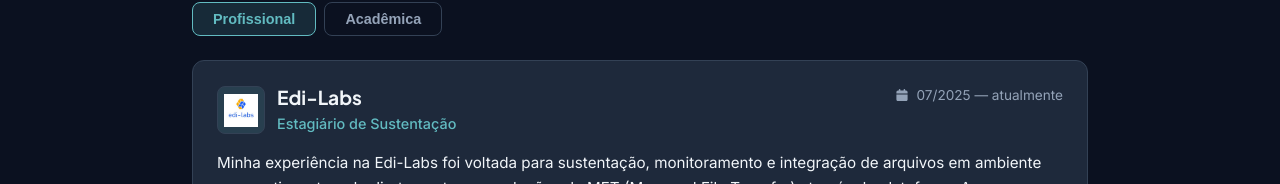
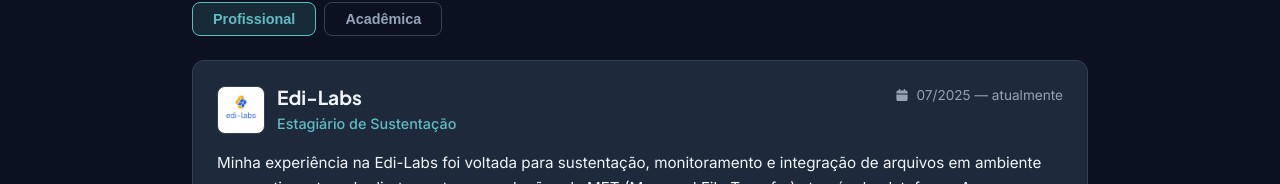
Before and after one commit to pedro-Trovo/Portfolio-pedro-trovo, a React (Vite) app: page /experiencias/profissional in a window 1280 px wide. Shown: the part 187-371 px from the top of the page. Built offline with nearby package versions, Linux system fonts and the light colour scheme.

Commit message:
fix: fundo branco e imagem maior nos logos de experiencias

```diff
--- a/src/styles/components/experiences.css
+++ b/src/styles/components/experiences.css
@@ -86,15 +86,15 @@
   display: flex;
   align-items: center;
   justify-content: center;
-  background-color: var(--color-accent-dim);
+  background-color: #ffffff;
   border: 1px solid var(--color-border);
   border-radius: 8px;
-  padding: 0.4rem;
+  padding: 0.2rem;
 }
 
 .experience-logo {
-  width: 2.2rem;
-  height: 2.2rem;
+  width: 2.6rem;
+  height: 2.6rem;
   object-fit: contain;
 }
 
```
